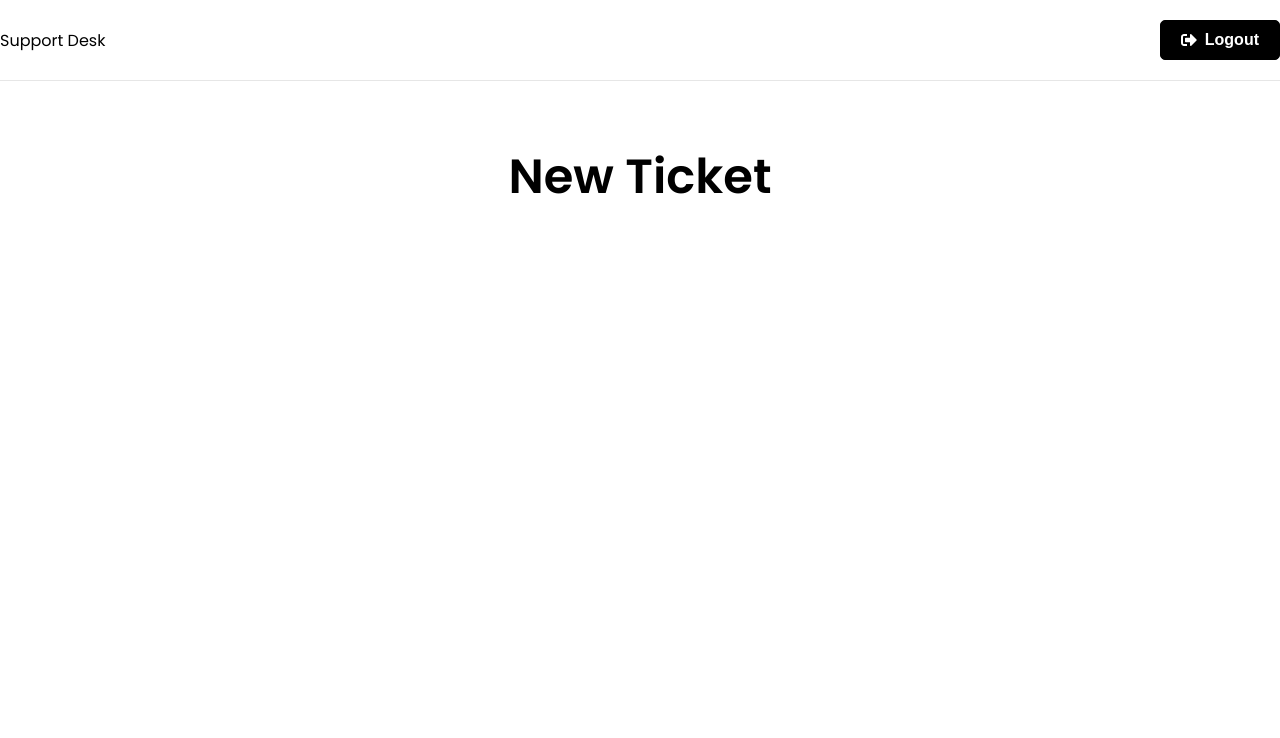
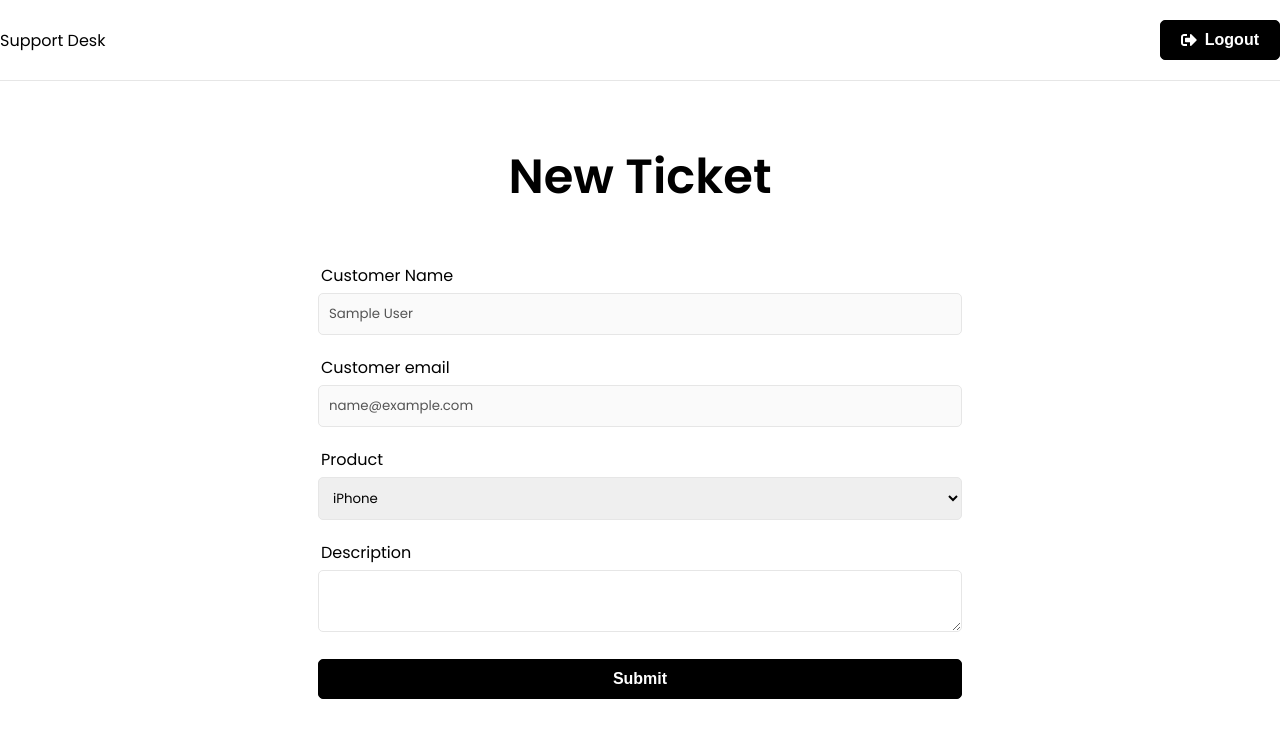
Before and after one commit to geramrico/02_support_desk, a React (Create React App) app in the folder frontend/: page /new-ticket in a window 1280 px wide. Shown: the top 738 px of the page. Built offline with nearby package versions, Linux system fonts and the light colour scheme; sample sign-in values are in the browser's storage.

Commit message:
create new ticket form

```diff
--- a/frontend/src/pages/NewTicket.jsx
+++ b/frontend/src/pages/NewTicket.jsx
@@ -1,6 +1,23 @@
-import React from 'react'
+import React, { useState } from 'react'
+import { useSelector } from 'react-redux'
 
 function NewTicket() {
+
+    const { user } = useSelector(state => state.auth)
+    const [name, setName] = useState(user.name)
+    const [email, setEmail] = useState(user.email)
+    const [product, setProduct] = useState('')
+    const [description, setDescription] = useState('')
+
+    const handleSubmit = (event) => {
+        event.preventDefault()
+
+
+
+
+    }
+
+
     return (
         <>
             {/*Heading Section*/}
@@ -13,7 +30,48 @@
 
             {/*Heading Section*/}
             <section className="form">
+                <div className="form-group">
+                    <label htmlFor="name">Customer Name</label>
+                    <input type="text" className="form-control" value={name} disabled />
+                </div>
+                <div className="form-group">
+                    <label htmlFor="name">Customer email</label>
+                    <input type="text" className="form-control" value={email} disabled />
+                </div>
 
+                <form onSubmit={handleSubmit}>
+                    <div className="form-group">
+
+                        <label htmlFor="product">Product</label>
+                        <select
+                            name="product"
+                            id="product"
+                            value={product}
+                            onChange={(e) => setProduct(e.target.value)}>
+
+                            <option value="iPhone">iPhone</option>
+                            <option value="Macbook Pro">Macbook Pro</option>
+                            <option value="iPad Air">iPad Air</option>
+                            <option value="iPod">iPod</option>
+
+                        </select>
+
+                    </div>
+                    <div className="form-group">
+
+                        <label htmlFor="description">Description</label>
+                        <textarea
+                            name="description"
+                            id="description"
+                            className='form-control'
+                            value={description}
+                            onChange={(e) => setDescription(e.target.value)}
+                        ></textarea>
+                    </div>
+                    <div className="form-group">
+                        <button className="btn btn-block">Submit</button>
+                    </div>
+                </form>
 
             </section>
         </>
```
